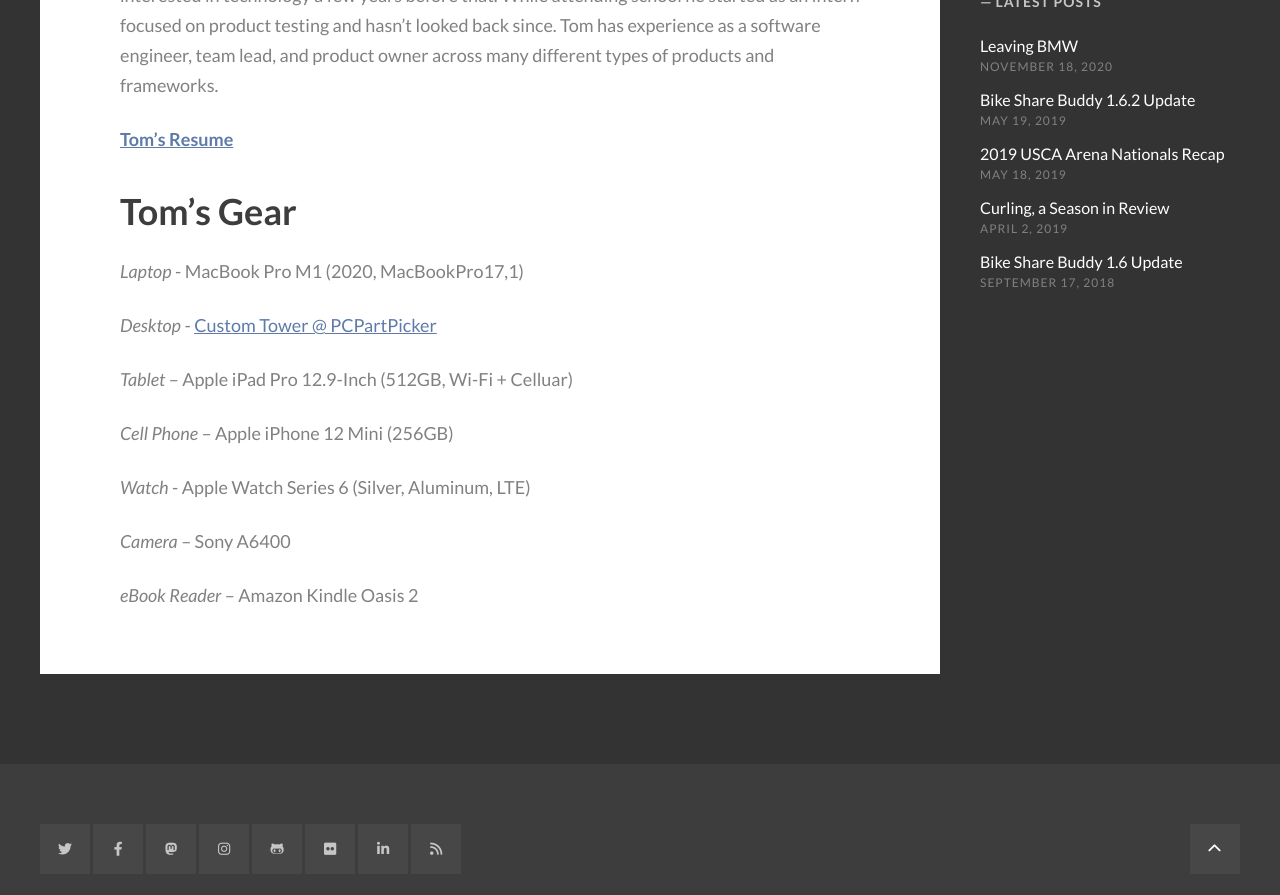
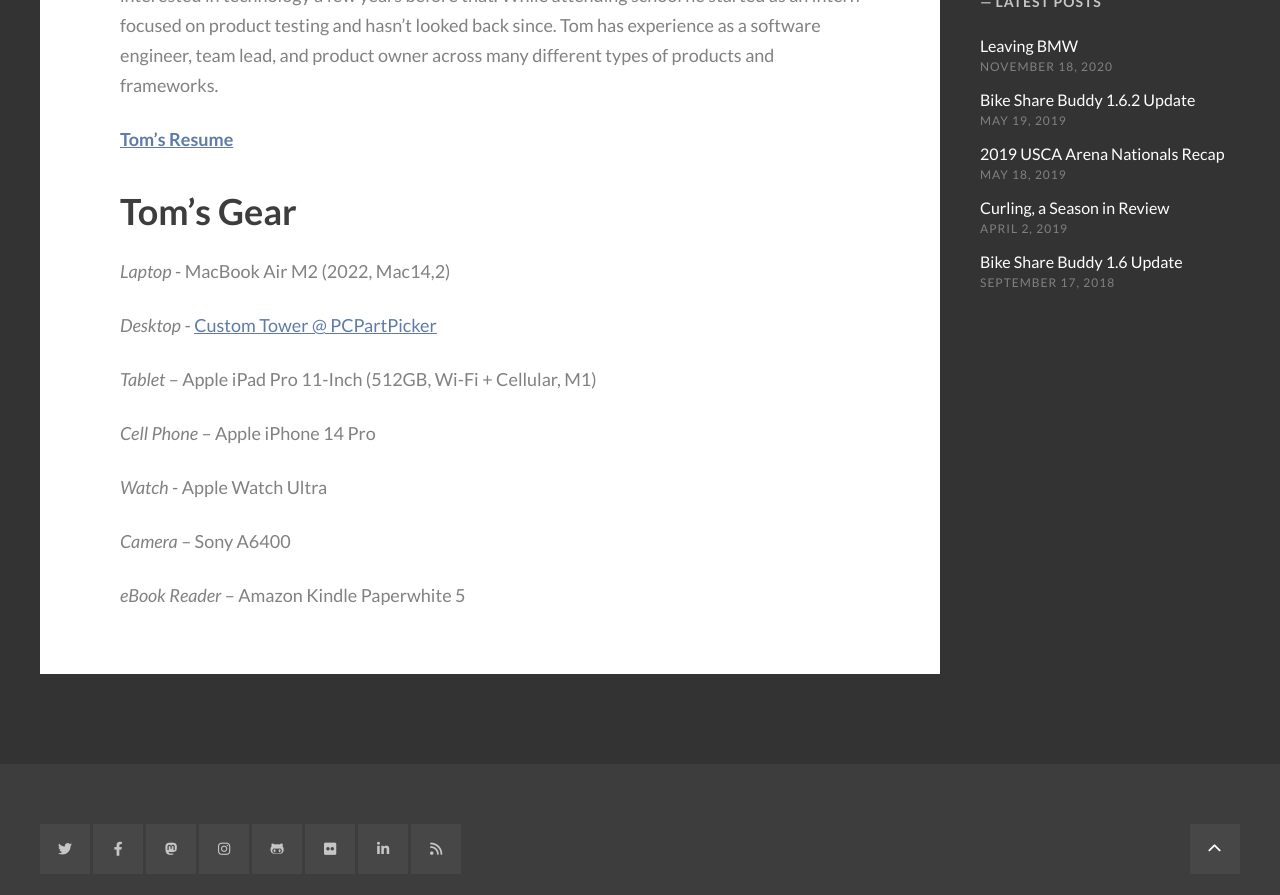
Before and after one commit to tomarra/tomarra.github.io, a Jekyll site: the page built from about.md, in a window 1280 px wide and 900 px high, scrolled down 495 px. Shown: the top 895 px of the window. Built offline with Jekyll 4.4.1, drawn with Linux system fonts in a browser that asks for light colours; some web fonts are replaced.

Commit message:
spell updates

```diff
--- a/about.md
+++ b/about.md
@@ -9,16 +9,16 @@
 
 # Tom's Gear
 
-*Laptop* - MacBook Pro M1 (2020, MacBookPro17,1)
+*Laptop* - MacBook Air M2 (2022, Mac14,2)
 
 *Desktop* - [Custom Tower @ PCPartPicker](https://pcpartpicker.com/b/dkp8TW)
 
-*Tablet* – Apple iPad Pro 12.9-Inch (512GB, Wi-Fi + Celluar)
+*Tablet* – Apple iPad Pro 11-Inch (512GB, Wi-Fi + Cellular, M1)
 
-*Cell Phone* – Apple iPhone 12 Mini (256GB)
+*Cell Phone* – Apple iPhone 14 Pro
 
-*Watch* - Apple Watch Series 6 (Silver, Aluminum, LTE)
+*Watch* - Apple Watch Ultra
 
 *Camera* – Sony A6400
 
-*eBook Reader* – Amazon Kindle Oasis 2
+*eBook Reader* – Amazon Kindle Paperwhite 5
```
Also changed, not shown: Readme.md.
